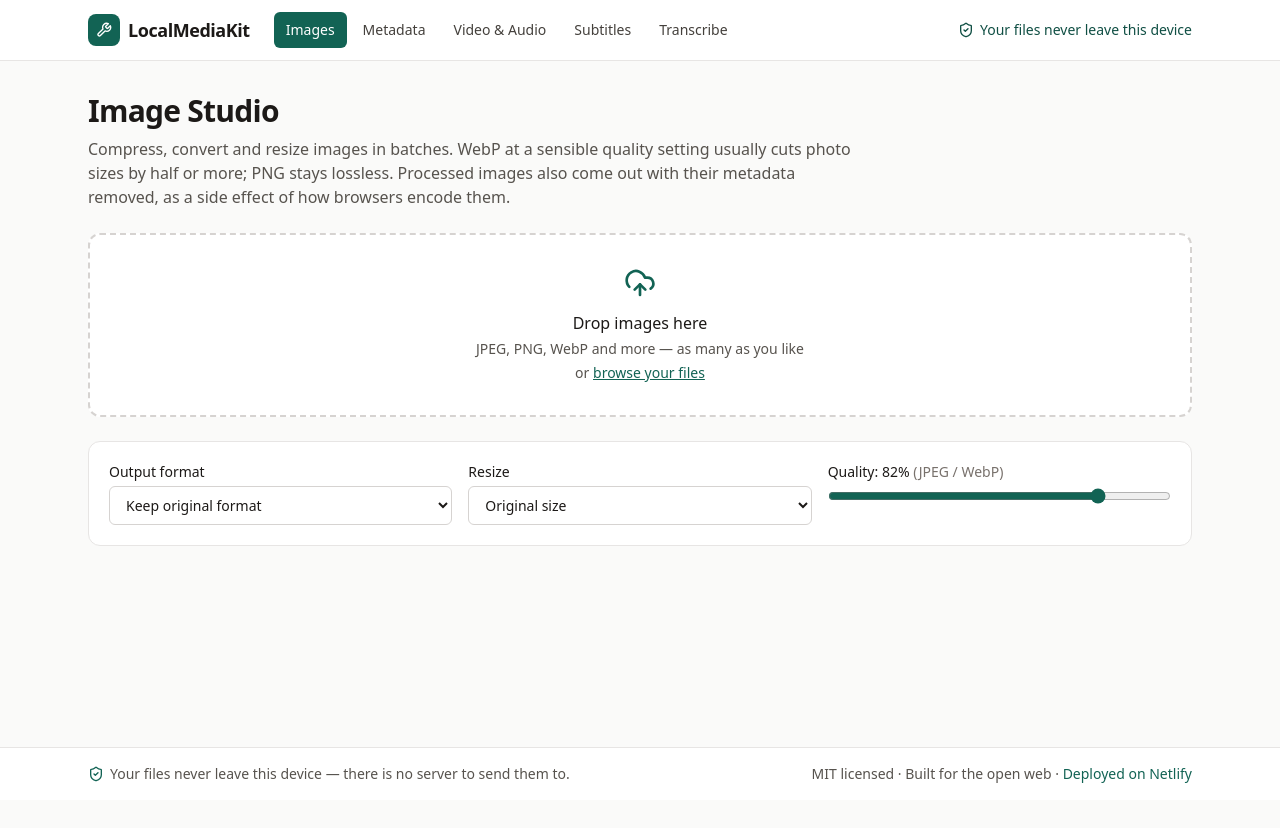
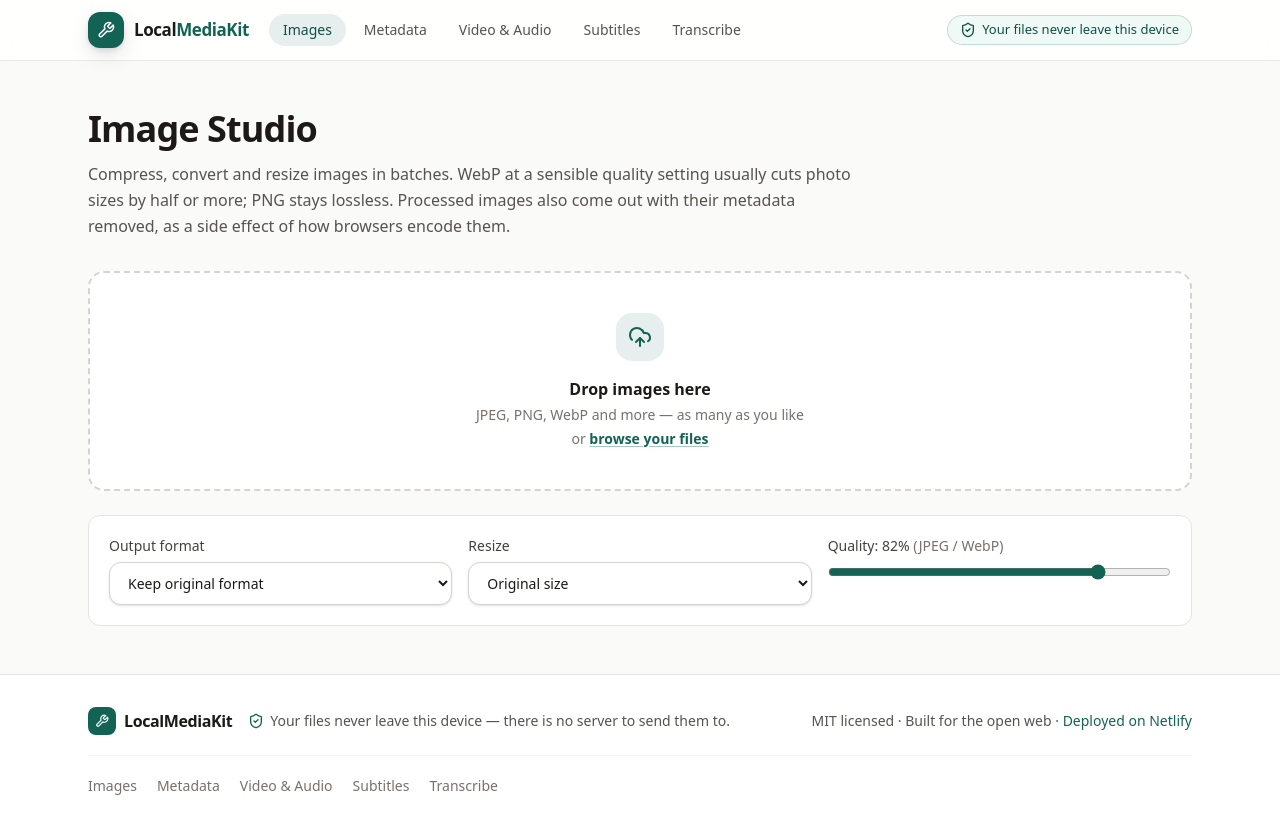
Before and after one commit to MrRandom-0/localmediakit, a React (Vite) app: page /images in a window 1280 px wide. Before the commit the page ends 800 px from the top, so only its background shows below. Built offline with nearby package versions, Linux system fonts and the light colour scheme.

Commit message:
Redesign shared chrome: sticky blurred header, soft-pill nav, new buttons/inputs/cards, dropzone

```diff
--- a/src/components/Dropzone.tsx
+++ b/src/components/Dropzone.tsx
@@ -43,20 +43,22 @@ export default function Dropzone({
       onDragLeave={() => setDragging(false)}
       onDrop={handleDrop}
       className={[
-        "rounded-xl border-2 border-dashed p-8 text-center transition-colors",
+        "rounded-2xl border-2 border-dashed px-6 py-10 text-center transition-all duration-200",
         dragging
-          ? "border-teal-600 bg-teal-50 dark:bg-teal-950"
-          : "border-zinc-300 bg-white dark:border-zinc-700 dark:bg-zinc-900",
+          ? "border-teal-600 bg-teal-50 ring-4 ring-teal-600/15 dark:border-teal-400 dark:bg-teal-950 dark:ring-teal-400/15"
+          : "border-zinc-300 bg-white hover:border-teal-600/60 hover:bg-teal-50/40 dark:border-zinc-700 dark:bg-zinc-900 dark:hover:border-teal-400/50 dark:hover:bg-teal-950/40",
       ].join(" ")}
     >
-      <UploadCloud className="mx-auto h-8 w-8 text-teal-700 dark:text-teal-400" aria-hidden />
-      <label htmlFor={inputId} className="mt-3 block cursor-pointer font-medium">
+      <span className="mx-auto flex h-12 w-12 items-center justify-center rounded-2xl bg-teal-700/10 text-teal-700 dark:bg-teal-400/10 dark:text-teal-300">
+        <UploadCloud className="h-6 w-6" aria-hidden />
+      </span>
+      <label htmlFor={inputId} className="mt-4 block cursor-pointer text-base font-semibold">
         {label}
       </label>
-      {hint ? <p className="mt-1 text-sm text-zinc-600 dark:text-zinc-400">{hint}</p> : null}
-      <p className="mt-1 text-sm text-zinc-600 dark:text-zinc-400">
+      {hint ? <p className="mt-1 text-sm text-zinc-500 dark:text-zinc-400">{hint}</p> : null}
+      <p className="mt-1 text-sm text-zinc-500 dark:text-zinc-400">
         or{" "}
-        <span className="font-medium text-teal-700 underline dark:text-teal-300">
+        <span className="font-semibold text-teal-700 underline decoration-teal-600/40 underline-offset-2 dark:text-teal-300">
           browse your files
         </span>
       </p>
--- a/src/components/Layout.tsx
+++ b/src/components/Layout.tsx
@@ -11,23 +11,25 @@ const NAV_ITEMS = [
 
 function navClass({ isActive }: { isActive: boolean }) {
   return [
-    "rounded-md px-3 py-2 text-sm font-medium",
+    "rounded-full px-3.5 py-1.5 text-sm font-medium transition",
     isActive
-      ? "bg-teal-700 text-white"
-      : "text-zinc-700 hover:bg-zinc-200 hover:text-zinc-900 dark:text-zinc-300 dark:hover:bg-zinc-800 dark:hover:text-white",
+      ? "bg-teal-700/10 text-teal-800 dark:bg-teal-400/10 dark:text-teal-200"
+      : "text-zinc-600 hover:bg-zinc-100 hover:text-zinc-900 dark:text-zinc-400 dark:hover:bg-zinc-800/70 dark:hover:text-zinc-100",
   ].join(" ");
 }
 
 export default function Layout() {
   return (
     <div className="flex min-h-screen flex-col">
-      <header className="border-b border-zinc-200 bg-white dark:border-zinc-800 dark:bg-zinc-900">
-        <div className="mx-auto flex w-full max-w-6xl flex-wrap items-center gap-x-6 gap-y-3 px-4 py-3 sm:px-6">
-          <Link to="/" className="flex items-center gap-2 text-lg font-bold tracking-tight">
-            <span className="flex h-8 w-8 items-center justify-center rounded-lg bg-teal-700 text-white">
-              <Wrench className="h-4 w-4" aria-hidden />
+      <header className="sticky top-0 z-40 border-b border-zinc-200/80 bg-white/85 backdrop-blur-md dark:border-zinc-800/80 dark:bg-zinc-950/85">
+        <div className="mx-auto flex w-full max-w-6xl flex-wrap items-center gap-x-5 gap-y-2 px-4 py-3 sm:px-6">
+          <Link to="/" className="flex items-center gap-2.5">
+            <span className="flex h-9 w-9 items-center justify-center rounded-xl bg-teal-700 text-white shadow-pop">
+              <Wrench className="h-4.5 w-4.5" aria-hidden />
             </span>
-            LocalMediaKit
+            <span className="text-[17px] font-bold tracking-tight">
+              Local<span className="text-teal-700 dark:text-teal-300">MediaKit</span>
+            </span>
           </Link>
           <nav aria-label="Tools" className="flex flex-wrap items-center gap-1">
             {NAV_ITEMS.map((item) => (
@@ -36,24 +38,31 @@ export default function Layout() {
               </NavLink>
             ))}
           </nav>
-          <p className="ml-auto hidden items-center gap-1.5 text-sm text-teal-800 md:flex dark:text-teal-300">
+          <p className="ml-auto hidden items-center gap-1.5 rounded-full border border-teal-700/20 bg-teal-50 px-3 py-1 text-[13px] font-medium text-teal-800 md:inline-flex dark:border-teal-400/20 dark:bg-teal-950 dark:text-teal-200">
             <ShieldCheck className="h-4 w-4" aria-hidden />
             Your files never leave this device
           </p>
         </div>
       </header>
 
-      <main className="mx-auto w-full max-w-6xl flex-1 px-4 py-8 sm:px-6">
+      <main className="mx-auto w-full max-w-6xl flex-1 px-4 py-10 sm:px-6 sm:py-12">
         <Outlet />
       </main>
 
       <footer className="border-t border-zinc-200 bg-white dark:border-zinc-800 dark:bg-zinc-900">
-        <div className="mx-auto flex w-full max-w-6xl flex-wrap items-center gap-x-4 gap-y-2 px-4 py-4 text-sm text-zinc-600 sm:px-6 dark:text-zinc-400">
-          <span className="flex items-center gap-1.5">
+        <div className="mx-auto w-full max-w-6xl px-4 py-8 sm:px-6">
+          <div className="flex flex-wrap items-center gap-x-4 gap-y-3">
+            <span className="flex items-center gap-2 font-semibold tracking-tight">
+              <span className="flex h-7 w-7 items-center justify-center rounded-lg bg-teal-700 text-white">
+                <Wrench className="h-3.5 w-3.5" aria-hidden />
+              </span>
+              LocalMediaKit
+            </span>
+            <span className="flex items-center gap-1.5 text-sm text-zinc-600 dark:text-zinc-400">
               <ShieldCheck className="h-4 w-4 text-teal-700 dark:text-teal-400" aria-hidden />
               Your files never leave this device — there is no server to send them to.
             </span>
-          <span className="ml-auto">
+            <span className="ml-auto text-sm text-zinc-600 dark:text-zinc-400">
               MIT licensed · Built for the open web ·{" "}
               <a
                 href="https://www.netlify.com"
@@ -65,6 +74,21 @@ export default function Layout() {
               </a>
             </span>
           </div>
+          <nav
+            aria-label="Tools"
+            className="mt-5 flex flex-wrap gap-x-5 gap-y-1 border-t border-zinc-100 pt-5 text-sm text-zinc-500 dark:border-zinc-800 dark:text-zinc-500"
+          >
+            {NAV_ITEMS.map((item) => (
+              <Link
+                key={item.to}
+                to={item.to}
+                className="transition hover:text-teal-700 dark:hover:text-teal-300"
+              >
+                {item.label}
+              </Link>
+            ))}
+          </nav>
+        </div>
       </footer>
     </div>
   );
--- a/src/components/ui.tsx
+++ b/src/components/ui.tsx
@@ -1,30 +1,60 @@
 import type { ReactNode } from "react";
 
-export function PageHeader({ title, children }: { title: string; children: ReactNode }) {
+export function PageHeader({
+  title,
+  eyebrow,
+  children,
+}: {
+  title: string;
+  eyebrow?: string;
+  children: ReactNode;
+}) {
   return (
-    <div className="mb-6 max-w-3xl">
-      <h1 className="text-3xl font-bold tracking-tight">{title}</h1>
-      <p className="mt-2 text-zinc-600 dark:text-zinc-400">{children}</p>
+    <div className="mb-8 max-w-3xl">
+      {eyebrow ? (
+        <p className="mb-2 text-[13px] font-semibold tracking-widest text-teal-700 uppercase dark:text-teal-300">
+          {eyebrow}
+        </p>
+      ) : null}
+      <h1 className="text-4xl font-extrabold tracking-tight text-balance">{title}</h1>
+      <p className="mt-3 leading-relaxed text-zinc-600 dark:text-zinc-400">{children}</p>
     </div>
   );
 }
 
+/** The standard raised surface: rounded-2xl, hairline border, soft shadow. */
+export const cardClass =
+  "rounded-2xl border border-zinc-200 bg-white shadow-card dark:border-zinc-800 dark:bg-zinc-900";
+
 export const inputClass =
-  "w-full rounded-md border border-zinc-300 bg-white px-3 py-2 text-sm text-zinc-900 dark:border-zinc-700 dark:bg-zinc-900 dark:text-zinc-100";
+  "w-full rounded-xl border border-zinc-300 bg-white px-3.5 py-2.5 text-sm text-zinc-900 shadow-sm transition placeholder:text-zinc-400 hover:border-zinc-400 focus:border-teal-600 focus:ring-2 focus:ring-teal-600/25 focus:outline-none dark:border-zinc-700 dark:bg-zinc-900 dark:text-zinc-100 dark:hover:border-zinc-600 dark:focus:border-teal-400 dark:focus:ring-teal-400/25";
 
-export const labelClass = "mb-1 block text-sm font-medium";
+export const labelClass =
+  "mb-1.5 block text-sm font-medium text-zinc-700 dark:text-zinc-300";
 
 export const primaryButtonClass =
-  "inline-flex items-center gap-2 rounded-md bg-teal-700 px-4 py-2 text-sm font-semibold text-white hover:bg-teal-800 disabled:cursor-not-allowed disabled:opacity-50";
+  "inline-flex items-center gap-2 rounded-xl bg-teal-700 px-4 py-2.5 text-sm font-semibold text-white shadow-pop transition hover:bg-teal-800 active:scale-[0.98] disabled:cursor-not-allowed disabled:opacity-50 disabled:shadow-none";
 
 export const secondaryButtonClass =
-  "inline-flex items-center gap-2 rounded-md border border-zinc-300 bg-white px-3 py-2 text-sm font-medium text-zinc-800 hover:bg-zinc-100 disabled:cursor-not-allowed disabled:opacity-50 dark:border-zinc-700 dark:bg-zinc-900 dark:text-zinc-100 dark:hover:bg-zinc-800";
+  "inline-flex items-center gap-2 rounded-xl border border-zinc-300 bg-white px-3.5 py-2.5 text-sm font-medium text-zinc-800 shadow-sm transition hover:border-zinc-400 hover:bg-zinc-100 active:scale-[0.98] disabled:cursor-not-allowed disabled:opacity-50 dark:border-zinc-700 dark:bg-zinc-900 dark:text-zinc-100 dark:hover:border-zinc-600 dark:hover:bg-zinc-800";
+
+export const ghostButtonClass =
+  "inline-flex items-center gap-1.5 rounded-lg px-2 py-1 text-sm font-medium text-teal-700 transition hover:bg-teal-700/10 hover:text-teal-800 dark:text-teal-300 dark:hover:bg-teal-400/10 dark:hover:text-teal-200";
+
+export function BetaBadge() {
+  return (
+    <span className="inline-flex items-center gap-1.5 rounded-full border border-amber-300/70 bg-amber-100 px-3 py-1 text-xs font-semibold text-amber-900 dark:border-amber-400/30 dark:bg-amber-400/10 dark:text-amber-200">
+      <span className="h-1.5 w-1.5 rounded-full bg-amber-500" aria-hidden />
+      Beta — local AI, expect mistakes
+    </span>
+  );
+}
 
 export function ErrorBox({ message }: { message: string }) {
   return (
     <p
       role="alert"
-      className="rounded-md border border-red-300 bg-red-50 px-4 py-3 text-sm text-red-800 dark:border-red-800 dark:bg-red-950 dark:text-red-200"
+      className="rounded-xl border border-red-300 bg-red-50 px-4 py-3 text-sm text-red-800 dark:border-red-500/30 dark:bg-red-500/10 dark:text-red-200"
     >
       {message}
     </p>
@@ -34,9 +64,11 @@ export function ErrorBox({ message }: { message: string }) {
 export function ProgressBar({ percent, label }: { percent: number; label: string }) {
   return (
     <div>
-      <div className="mb-1 flex justify-between text-sm">
-        <span>{label}</span>
-        <span aria-hidden>{percent}%</span>
+      <div className="mb-1.5 flex justify-between text-sm">
+        <span className="font-medium">{label}</span>
+        <span aria-hidden className="tabular-nums text-zinc-500">
+          {percent}%
+        </span>
       </div>
       <div
         role="progressbar"
@@ -44,9 +76,12 @@ export function ProgressBar({ percent, label }: { percent: number; label: string
         aria-valuemin={0}
         aria-valuemax={100}
         aria-label={label}
-        className="h-2 overflow-hidden rounded bg-zinc-200 dark:bg-zinc-800"
+        className="h-2.5 overflow-hidden rounded-full bg-zinc-200 dark:bg-zinc-800"
       >
-        <div className="h-full bg-teal-600 transition-all" style={{ width: `${percent}%` }} />
+        <div
+          className="h-full rounded-full bg-teal-600 transition-all duration-500 ease-out"
+          style={{ width: `${percent}%` }}
+        />
       </div>
     </div>
   );
```
Lines whose indentation alone changed are shown as unchanged.
